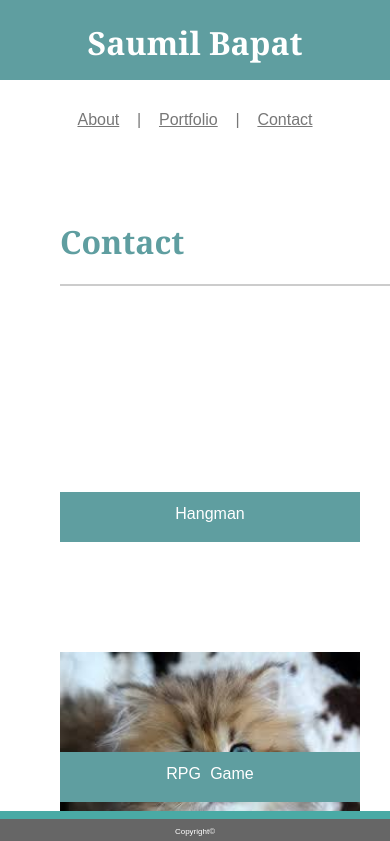
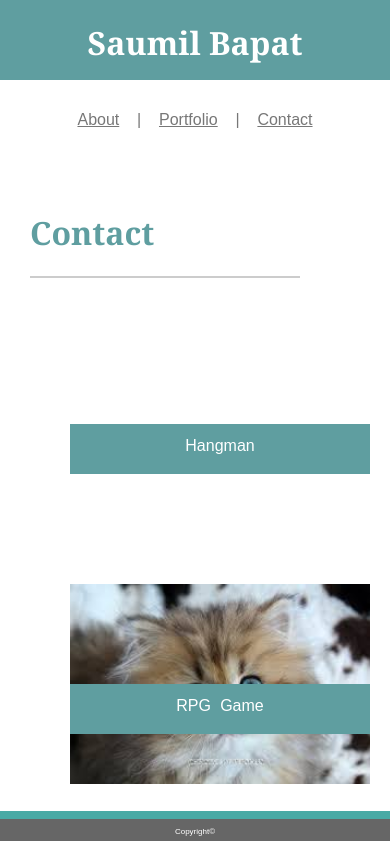
Before and after one commit to SaumilBapat/Responsive-Portfolio, a plain HTML site: page portfolio.html in a window 390 px wide. Shown: the top 841 px of the page. Drawn offline with Linux system fonts and the light colour scheme.

Commit message:
Updated ContainerContent

```diff
--- a/assets/css/style.css
+++ b/assets/css/style.css
@@ -223,6 +223,16 @@ form {
     margin: 0;
   }
 
+  .ContainerHeader {
+    width:  calc(100% - 60px);
+    margin: 0;
+  }
+
+  .ContainerContent {
+    padding-left: 0px;
+    margin: 0;
+  }
+
   .InputText {
     width:  calc(100% - 60px);
   }
@@ -277,8 +287,14 @@ form {
     margin: 0;
   }
 
-  .ContainerContent ul {
+  .ContainerHeader {
+    width:  calc(100% - 60px);
+    margin: 0;
+  }
+
+  .ContainerContent {
     padding-left: 0px;
+    margin: 0;
   }
 
   .ImageDiv{
```
